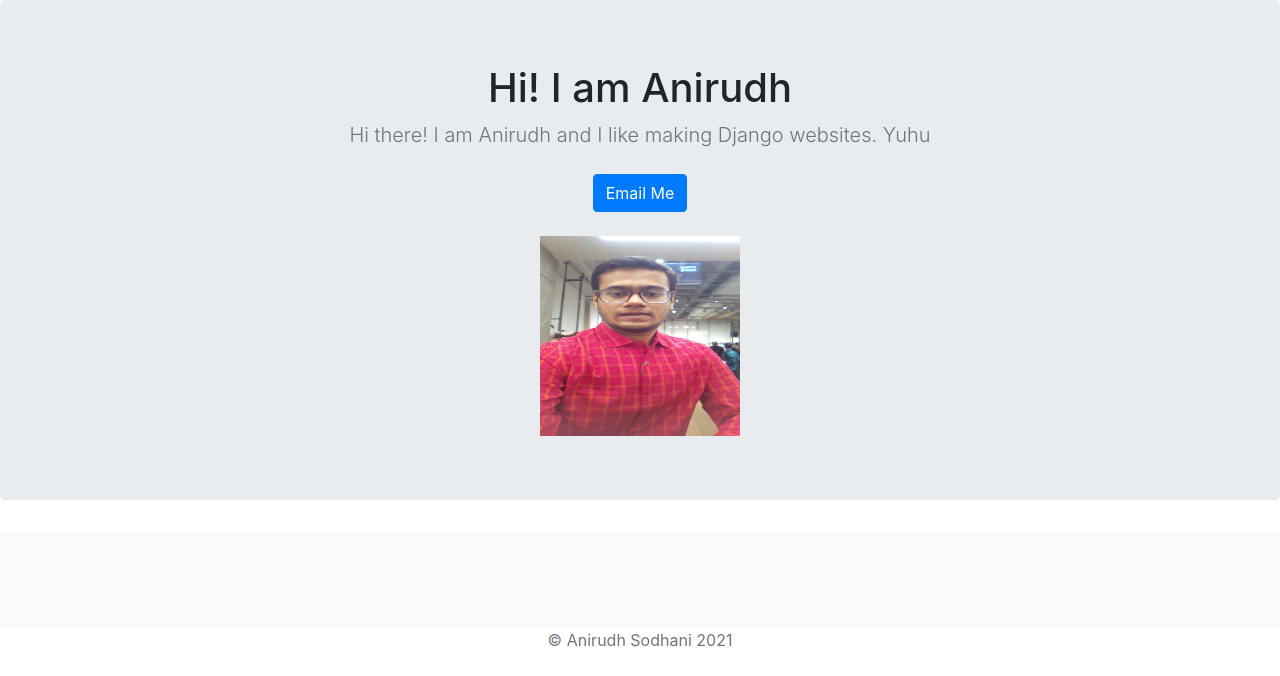
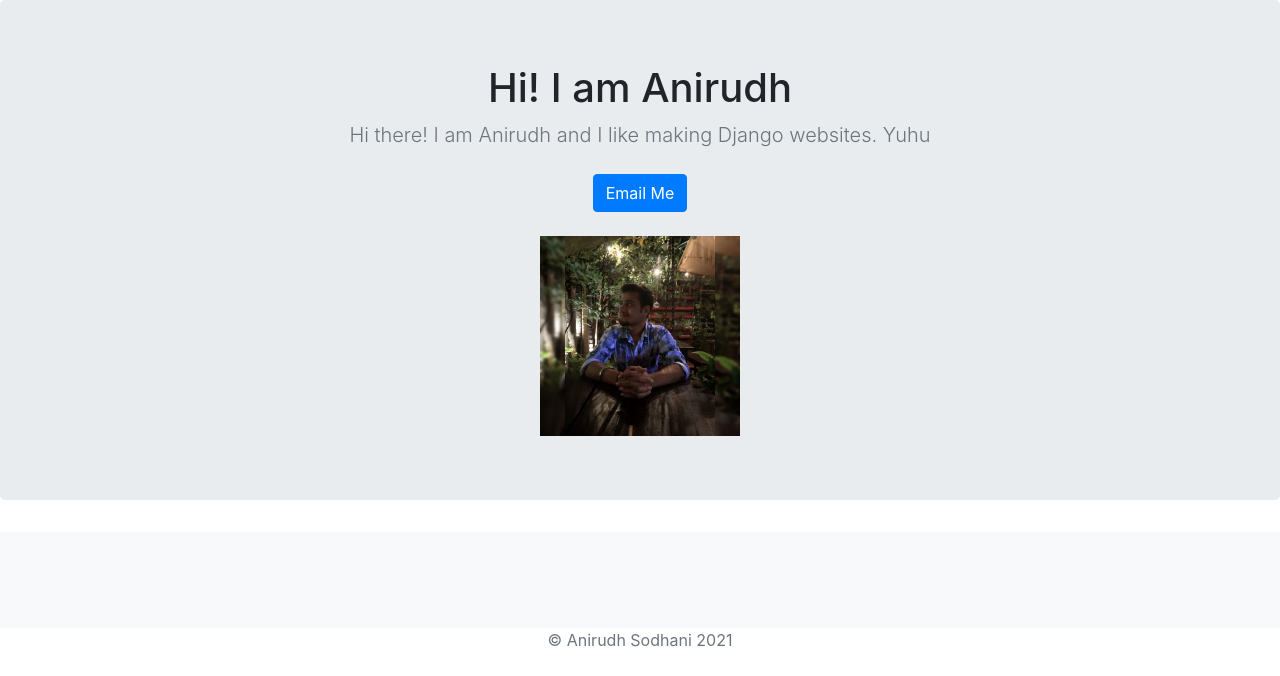
Before and after one commit to AnirudhSodhani/portfolio-project, a Django app: page / in a window 1280 px wide. Shown: the part 56-732 px from the top of the page. Run offline with Django 3.2, Linux system fonts and the light colour scheme; data that the repository does not hold is empty; some libraries are stand-ins or nearby versions.

Commit message:
Changed my pic

```diff
--- a/jobs/templates/jobs/home.html
+++ b/jobs/templates/jobs/home.html
@@ -31,7 +31,7 @@
   </button>
   <div class="collapse navbar-collapse" id="navbarNavAltMarkup">
     <div class="navbar-nav ml-auto">
-      <a class="nav-item nav-link active" href="https://facebook.com/anirudh.sodhani.9/">Facebook</a>
+      <a class="nav-item nav-link active" href="https://facebook.com/">Facebook</a>
       <a class="nav-item nav-link active" href="{% static 'resume.pdf' %}">Resume</a>
       <a class="nav-item nav-link active" href="{% url 'allblogs' %}">Blog</a>
     </div>
@@ -48,7 +48,7 @@
           <p>
             <a href="mailto:anirudh.ma8a@gmail.com" class="btn btn-primary my-2">Email Me</a>
           </p>
-           <img src ="{% static 'Anirudh.jpeg' %}"  height="200" width="200"/>
+           <img src ="{% static 'my_pic1.jpg' %}"  height="200" width="200"/>
         </div>
       </section>
 
```
Also changed, not shown: portfolio/static/Anirudh.jpeg (deleted), portfolio/static/my_pic1.jpg (added).
